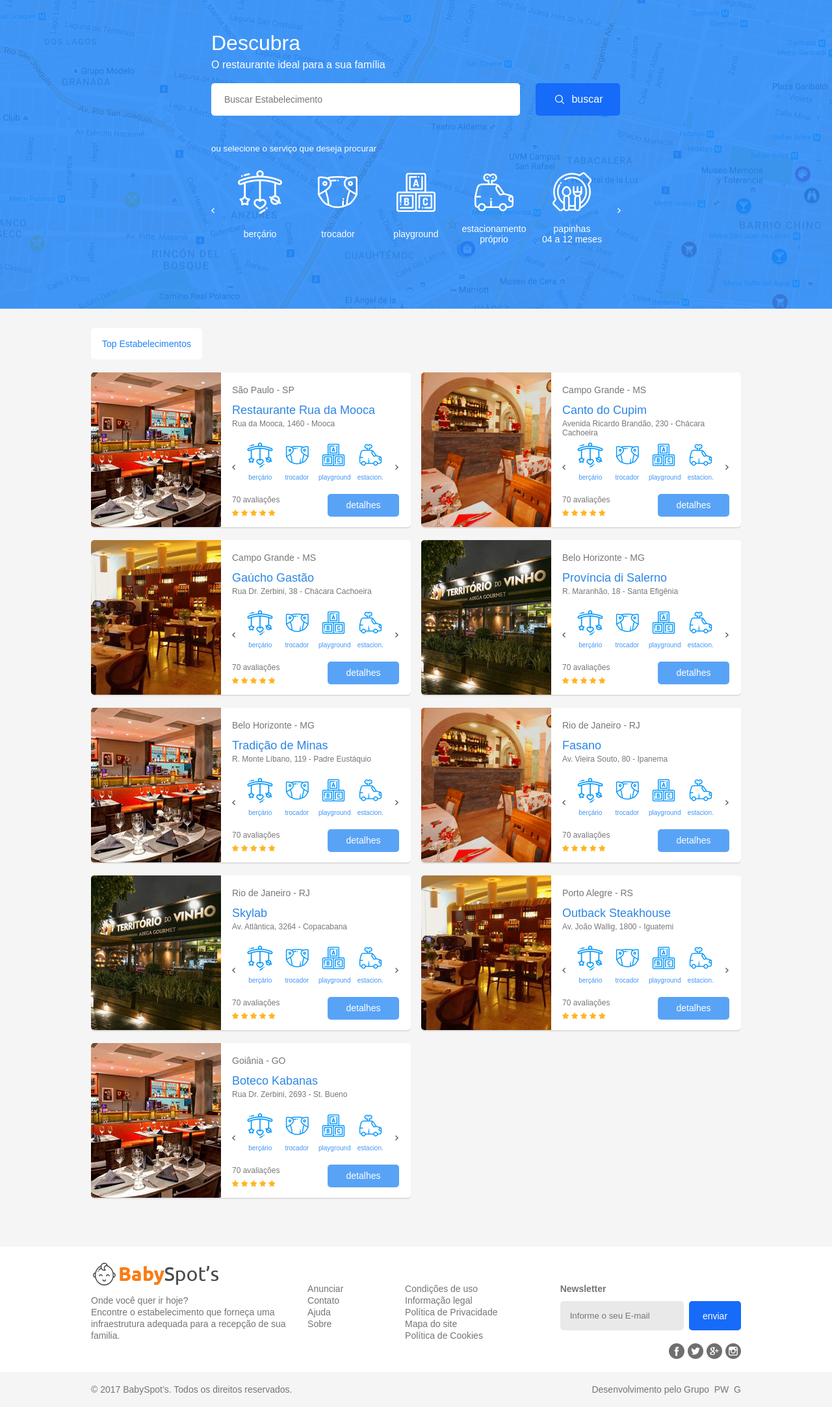
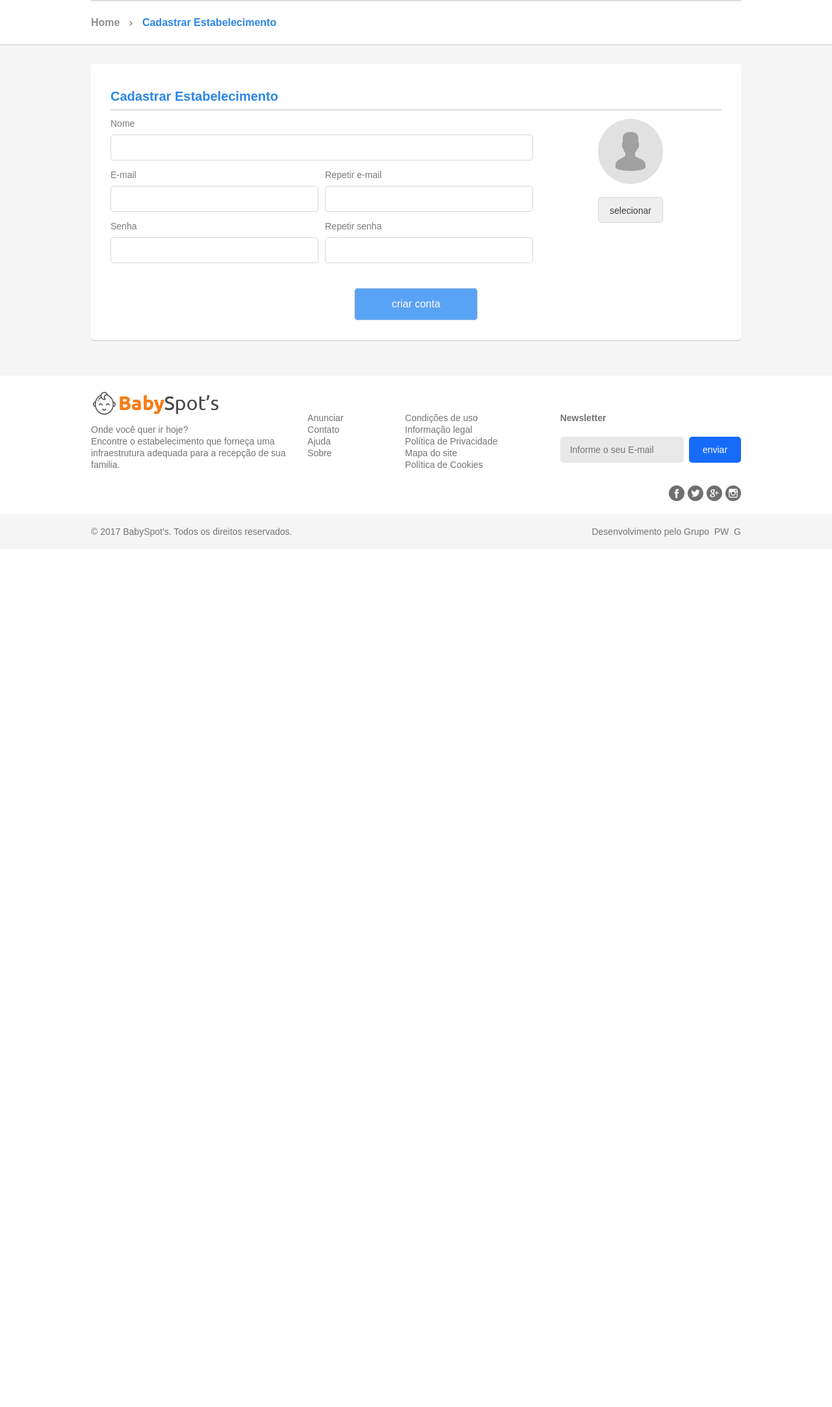
Before and after one commit to rodrigogolfeto/babyspots, a PHP site: page /?func=cadastrar in a window 1280 px wide. Shown: the part 78-2243 px from the top of the page at 65% size. After the commit the page ends 904 px from the top, so only its background shows below. Run offline with PHP 8.4, Linux system fonts and the light colour scheme; data comes from the database, SQL or seed files in the repository; both versions use the stored data as it was after the commit; some libraries are stand-ins or nearby versions.

Commit message:
correção do css do formulario de cadstro do usaurio.

```diff
--- a/src/controller/EstabelecimentoController.php
+++ b/src/controller/EstabelecimentoController.php
@@ -1,6 +1,7 @@
 <?php
 require_once ("model/Estabelecimento.php");
 require_once ("model/EstabelecimentoFactory.php");
+require_once ("model/ServicoFactory.php");
 /**
  *
  * Created by PhpStorm.
@@ -12,9 +13,11 @@
 class EstabelecimentoController {
 
 	private $factory_estabelecimento;
+	private $factory_servico;
 
 	public function __construct() {
 		$this->factory_estabelecimento = new EstabelecimentoFactory();
+		$this->factory_servico = new ServicoFactory();
 
 		ini_set('error_reporting', E_ALL);
 		ini_set('display_errors', 1);
@@ -45,19 +48,30 @@
 			case 'pagina_estabelecimento':
 				$this->estabelecimento();
 				break;
+            case 'cadastrar':
+                $this->cadastrar();
+                break;
 			default:
 				$this->home();
 		}
 	}
 
 	public function home(){
+
 		$result = $this->factory_estabelecimento->listar();
+		$servicos = $this->factory_servico->listar();
+
+		$result = $this->factory_estabelecimento->listarTopEstabelecimentos();
 
 		require 'view/home.php';
 	}
 
 	public function lista(){
-		$conteudo = $_GET['busca'];
+		if(isset($_GET['busca'])){
+			$conteudo = $_GET['busca'];
+		}else{
+			$conteudo = '';
+		}
 
 		$result = $this->factory_estabelecimento->buscar($conteudo);
 
@@ -108,4 +122,8 @@
 	public function avaliar($estabelecimento, $usuario, $descricao, $avaliacao_servico){
 
 	}
+
+	public function cadastrar(){
+        require 'view/cadastroUsuario.php';
+    }
 }
--- a/src/model/AbstractFactory.php
+++ b/src/model/AbstractFactory.php
@@ -24,7 +24,7 @@
 
 	abstract public function edit($obj);
 
-	//abstract public function find($param);
+	abstract public function find($obj);
 
 	protected function queryRowsToListOfObjects	(PDOStatement $result, $nameObject) {
 		$list = array();
--- a/src/model/EstabelecimentoFactory.php
+++ b/src/model/EstabelecimentoFactory.php
@@ -77,6 +77,25 @@
 		}
 	}
 
+	public function listarTopEstabelecimentos(){
+		$sql = "SELECT ";
+		$sql.= "e.id_est, e.id_usu, e.nome, e.cep, e.rua, e.numero, e.complemento, e.bairro, e.cidade, e.estado, (SELECT url_imagem FROM estabelecimento_foto ef WHERE e.id_est = ef.id_est), (SELECT nome_completo FROM usuario u WHERE u.id_usu = e.id_usu)";
+		$sql.= " FROM " . $this->tb_estabelecimento . " e LIMIT 6";
+
+		try {
+			$resultQuery = $this->db->query($sql);
+
+			if(!($resultQuery instanceof PDOStatement)){
+				throw new Exception("SQL Error!");
+			}
+
+			return $this->queryRowsToListOfObjects($resultQuery, "Estabelecimento");
+		} catch (Exception $ex) {
+			echo $ex->getMessage();
+			return null;
+		}
+	}
+
 	public function listarEstabelecimentos(){
 
 	}
--- a/src/model/Servico.php
+++ b/src/model/Servico.php
@@ -11,10 +11,12 @@
 
 	private $id_ser;
 	private $nome;
+	private $classe;
 
-	public function __construct($id_ser, $nome) {
+	public function __construct($id_ser, $nome, $classe) {
 		$this->id_ser = $id_ser;
 		$this->nome = $nome;
+		$this->classe = $classe;
 	}
 
 	public function getIdSer() {
@@ -32,4 +34,12 @@
 	public function setNome($nome) {
 		$this->nome = $nome;
 	}
+
+	public function getClasse() {
+		return $this->classe;
+	}
+
+	public function setClasse($classe) {
+		$this->classe = $classe;
+	}
 }
--- /dev/null
+++ b/src/model/ServicoFactory.php
@@ -0,0 +1,44 @@
+<?php
+require_once ("Servico.php");
+require_once ("AbstractFactory.php");
+/**
+ *
+ * Created by PhpStorm.
+ * User: kelvin-fernandes <sokelvinfernandes>
+ * Date: 16/12/2017
+ * Time: 4:18 PM
+ */
+
+class ServicoFactory extends AbstractFactory {
+
+	private $tb_servico = "servico";
+
+	public function add($obj) {
+		// TODO: Implement add() method.
+	}
+
+	public function edit($obj) {
+		// TODO: Implement edit() method.
+	}
+
+	public function find($obj){
+		// TODO: Implement find() method.
+	}
+
+	public function listar(){
+		$sql = "SELECT id_ser, nome, classe FROM " . $this->tb_servico;
+
+		try {
+			$resultQuery = $this->db->query($sql);
+
+			if(!($resultQuery instanceof PDOStatement)){
+				throw new Exception("SQL Error!");
+			}
+
+			return $this->queryRowsToListOfObjects($resultQuery, "Servico");
+		} catch (Exception $ex) {
+			echo $ex->getMessage();
+			return null;
+		}
+	}
+}
--- /dev/null
+++ b/src/view/cadastroUsuario.php
@@ -0,0 +1,54 @@
+<!DOCTYPE html>
+<html>
+    <head>
+        <link type="text/css" rel="stylesheet" href="view/css/css.css" >
+        <link type="text/css" rel="stylesheet" href="view/css/css_form_user.css">
+        <script src="view/js/jquery-3.2.1.min.js" type="application/javascript"></script>
+    </head>
+    <body>
+
+        <?php include 'view/header.php' ?>
+
+        <div class="navegacao">
+            <ul>
+                <li><a href="home.php">Home</a></li>
+                <li><a href="home.php">Cadastrar Estabelecimento</a></li>
+            </ul>
+        </div>
+
+        <main class="container card">
+            <form>
+                <h3>Cadastrar Estabelecimento</h3>
+                <fieldset id="dados">
+                    <label>Nome<input type="text" name="nome" required></label>
+                    <label>E-mail
+                        <input id="email" type="text" name="email" required>
+                    </label>
+                    <label>Repetir e-mail
+                        <input id="email-r" type="text" name="email-r" required>
+                    </label>
+                    <label>Senha<span id="ss"></span>
+                        <input id="senha" type="password" name="senha" required>
+                    </label>
+                    <label>Repetir senha<span id="ss-r"></span>
+                        <input id="senha-r" type="password" name="senha-r" required>
+                    </label>
+
+                </fieldset>
+                <div>
+                    <fieldset id="foto">
+                        <div id="foto-perfil">
+                            <img src="view/images/icone-user.png" alt=" ">
+                            <input class="botao" type="button" value="selecionar">
+                        </div>
+                    </fieldset>
+                    <input class="botao" type="submit" value="criar conta">
+                </div>
+            </form>
+        </main>
+
+        <?php include "view/footer.php" ?>
+
+
+    </body>
+</html>
--- /dev/null
+++ b/src/view/css/css_form_user.css
@@ -0,0 +1,90 @@
+header.cabecalho-principal .container {
+    margin-bottom: 2px;
+    box-shadow: 0 2px #dedede;
+}
+
+header.cabecalho-principal {
+    box-shadow: 0 2px white;
+}
+
+main.container {
+    box-sizing: border-box;
+    display: flex;
+    flex-direction: row;
+    align-items: flex-start;
+    height: auto;
+    margin-bottom: 0;
+    margin-top: 30px;
+    padding-top: 40px;
+    padding-left: 30px;
+    padding-right: 30px;
+
+}
+
+main form {
+    width: 100%;
+    font-size: 14px;
+    color: #7a7a7a;
+    margin-bottom:30px;
+}
+
+main form h3 {
+    font-size: 20px;
+    font-weight: bold;
+    color: #2c86e5;
+    box-shadow: 0 2px #dedede;
+    padding-bottom: 10px;
+    margin-bottom: 15px;
+}
+label {
+    display: block;
+}
+
+input {
+    box-sizing: border-box;
+    border-radius: 5px;
+    border: 1px #d9d9d9 solid;
+    height: 40px;
+    font-size: 14px;
+    padding: 5px 10px;
+    width: 100%;
+    margin-top: 10px;
+    margin-bottom: 15px;
+    color:#3e3e3e;
+}
+
+#dados {
+    box-sizing: border-box;
+    width: 660px;
+    float: left;
+}
+
+#dados label {
+    display: block;
+    margin-right: 10px;
+}
+
+#dados label:nth-child(n+2){
+    width: 320px;
+    float: left;
+}
+
+#foto img, #foto input {
+    display: block;
+    margin: auto;
+}
+#foto input {
+    margin-top: 20px;
+    width: 100px;
+}
+
+form div > input[type=submit] {
+    box-sizing: border-box;
+    display: block;
+    font-size: 16px;
+    color: white;
+    background-color: #59a3f6;
+    width: 190px;
+    margin: 100px auto auto;
+    height: 50px;
+}
--- a/src/view/css/home.css
+++ b/src/view/css/home.css
@@ -1,9 +1,7 @@
-
 main.container {
 	flex-direction:column;
 	width:unset;
 }
-
 
 .buscar {
 	background-image:url("../images/bg-busca.png");
@@ -80,6 +78,16 @@
 main.container .buscar .container .carrossel .item .servicos-busca .ico.playground { background:url("../images/ico-playground.png") no-repeat;background-position:center center;  }
 main.container .buscar .container .carrossel .item .servicos-busca .ico.estacionamento { background:url("../images/ico-estacionamento.png") no-repeat;background-position:center center;  }
 main.container .buscar .container .carrossel .item .servicos-busca .ico.papinha { background:url("../images/ico-papinha.png") no-repeat;background-position:center center;  }
+main.container .buscar .container .carrossel .item .servicos-busca .ico.musica { background:url("../images/ico-papinha.png") no-repeat;background-position:center center;  }
+main.container .buscar .container .carrossel .item .servicos-busca .ico.ban-defi { background:url("../images/ico-papinha.png") no-repeat;background-position:center center;  }
+main.container .buscar .container .carrossel .item .servicos-busca .ico.ban-fami { background:url("../images/ico-papinha.png") no-repeat;background-position:center center;  }
+main.container .buscar .container .carrossel .item .servicos-busca .ico.cadeirao { background:url("../images/ico-papinha.png") no-repeat;background-position:center center;  }
+main.container .buscar .container .carrossel .item .servicos-busca .ico.com-vega { background:url("../images/ico-papinha.png") no-repeat;background-position:center center;  }
+main.container .buscar .container .carrossel .item .servicos-busca .ico.com-lact { background:url("../images/ico-papinha.png") no-repeat;background-position:center center;  }
+main.container .buscar .container .carrossel .item .servicos-busca .ico.com-celi { background:url("../images/ico-papinha.png") no-repeat;background-position:center center;  }
+main.container .buscar .container .carrossel .item .servicos-busca .ico.copa { background:url("../images/ico-papinha.png") no-repeat;background-position:center center;  }
+main.container .buscar .container .carrossel .item .servicos-busca .ico.pos-rese { background:url("../images/ico-papinha.png") no-repeat;background-position:center center;  }
+main.container .buscar .container .carrossel .item .servicos-busca .ico.cuidador { background:url("../images/ico-papinha.png") no-repeat;background-position:center center;  }
 main.container .buscar .container .carrossel .item .servicos-busca h3 { width:110px;height:40px;font-size:14px;color:#FFF;text-decoration:none;vertical-align:middle;display:table-cell;text-align:center;line-height:16px; }
 
 main.container .top-estabelecimentos .container { flex-direction:row;flex-wrap:wrap; }
@@ -90,7 +98,6 @@
 .item .infos p:nth-child(1) { padding-top:20px;padding-bottom:15px;font-size:14px;color:#777777; }
 .item .infos p:nth-child(2) { font-size:18px;color:#2c86e5; }
 .item .infos p:nth-child(3) { width:256px;height:30px;font-size:12px;color:#777777;padding-top:5px;line-height:14px; }
-
 
 .item .carrossel-servico { width:256px;height:70px;margin:5px 0 10px 0;position:relative; }
 .item .carrossel-servico .btn { width:20px;height:70px;display:block; }
@@ -107,9 +114,17 @@
 .item .carrossel-servico .item-carrocel .servicos-itens .ico.playground { background:url("../images/ico-playground-min.png") no-repeat;background-position:center center;  }
 .item .carrossel-servico .item-carrocel .servicos-itens .ico.estacionamento { background:url("../images/ico-estacionamento-min.png") no-repeat;background-position:center center;  }
 .item .carrossel-servico .item-carrocel .servicos-itens .ico.papinha { background:url("../images/ico-papinha-min.png") no-repeat;background-position:center center;  }
+.item .carrossel-servico .item-carrocel .servicos-itens .ico.musica { background:url("../images/ico-papinha-min.png") no-repeat;background-position:center center;  }
+.item .carrossel-servico .item-carrocel .servicos-itens .ico.ban-defi { background:url("../images/ico-papinha-min.png") no-repeat;background-position:center center;  }
+.item .carrossel-servico .item-carrocel .servicos-itens .ico.ban-fami { background:url("../images/ico-papinha-min.png") no-repeat;background-position:center center;  }
+.item .carrossel-servico .item-carrocel .servicos-itens .ico.cadeirao { background:url("../images/ico-papinha-min.png") no-repeat;background-position:center center;  }
+.item .carrossel-servico .item-carrocel .servicos-itens .ico.com-vega { background:url("../images/ico-papinha-min.png") no-repeat;background-position:center center;  }
+.item .carrossel-servico .item-carrocel .servicos-itens .ico.com-lact { background:url("../images/ico-papinha-min.png") no-repeat;background-position:center center;  }
+.item .carrossel-servico .item-carrocel .servicos-itens .ico.com-celi { background:url("../images/ico-papinha-min.png") no-repeat;background-position:center center;  }
+.item .carrossel-servico .item-carrocel .servicos-itens .ico.copa { background:url("../images/ico-papinha-min.png") no-repeat;background-position:center center;  }
+.item .carrossel-servico .item-carrocel .servicos-itens .ico.pos-rese { background:url("../images/ico-papinha-min.png") no-repeat;background-position:center center;  }
+.item .carrossel-servico .item-carrocel .servicos-itens .ico.cuidador { background:url("../images/ico-papinha-min.png") no-repeat;background-position:center center;  }
 .item .carrossel-servico .item-carrocel .servicos-itens h3 { width:50px;height:20px;font-size:10px;color:#4095f5;text-decoration:none;vertical-align:middle;display:table-cell;text-align:center;line-height:12px; }
-
-
 
 .item .avaliacao { height:45px;width:145px;float:left; }
 .item .avaliacao span { font-size:12px;color:#777777;width:66px; }
--- a/src/view/header.php
+++ b/src/view/header.php
@@ -12,8 +12,8 @@
             <a href="?"><img src="view/images/logo-home.png" alt="Logo do site, está escrito: BabySpot's"></a>
         </div>
         <div class="conta">
-            <a class="botao entrar" href="#">entrar</a>
-            <a class="botao cadastrar" href="#">cadastrar</a>
+            <a class="botao entrar" href="#!">entrar</a>
+            <a class="botao cadastrar" href="?func=cadastrar">cadastrar</a>
         </div>
     </nav> <!--fim toolbar-->
 </header> <!-- fim do cabeçalho de navegação-->
--- a/src/view/home.php
+++ b/src/view/home.php
@@ -36,12 +36,9 @@
                         <div class="btn anterior"><a id="anterior-servicos">&nbsp;</a></div>
                         <div class="item">
                             <ul id="servicos-busca" class="servicos-busca">
-                                <li><a href="lista.php?categoria="><div class="ico bercario"></div><h3>berçário</h3></a></li>
-                                <li><a href="lista.php?categoria="><div class="ico trocador"></div><h3>trocador</h3></a></li>
-                                <li><a href="lista.php?categoria="><div class="ico playground"></div><h3>playground</h3></a></li>
-                                <li><a href="lista.php?categoria="><div class="ico estacionamento"></div><h3>estacionamento próprio</h3></a></li>
-                                <li><a href="lista.php?categoria="><div class="ico papinha"></div><h3>papinhas<br>04 a 12 meses</h3></a></li>
-                                <li><a href="lista.php?categoria="><div class="ico bercario"></div><h3>berçário</h3></a></li>
+								<?php foreach($servicos as $item){ ?>
+                                    <li><a href="?func=lista&servico=<?php echo $item->getClasse(); ?>"><div class="ico <?php echo $item->getClasse(); ?>"></div><h3><?php echo $item->getNome(); ?></h3></a></li>
+                                <?php } ?>
                             </ul>
                         </div>
                         <div class="btn proximo"><a id="proximo-servicos">&nbsp;</a></div>
```
Also changed, not shown: src/database/data_baby_spots.sql (+62 -0 lines), src/database/baby_spots.db, src/view/images/icone-user.png (added), src/view/scripts/header.js (added).
